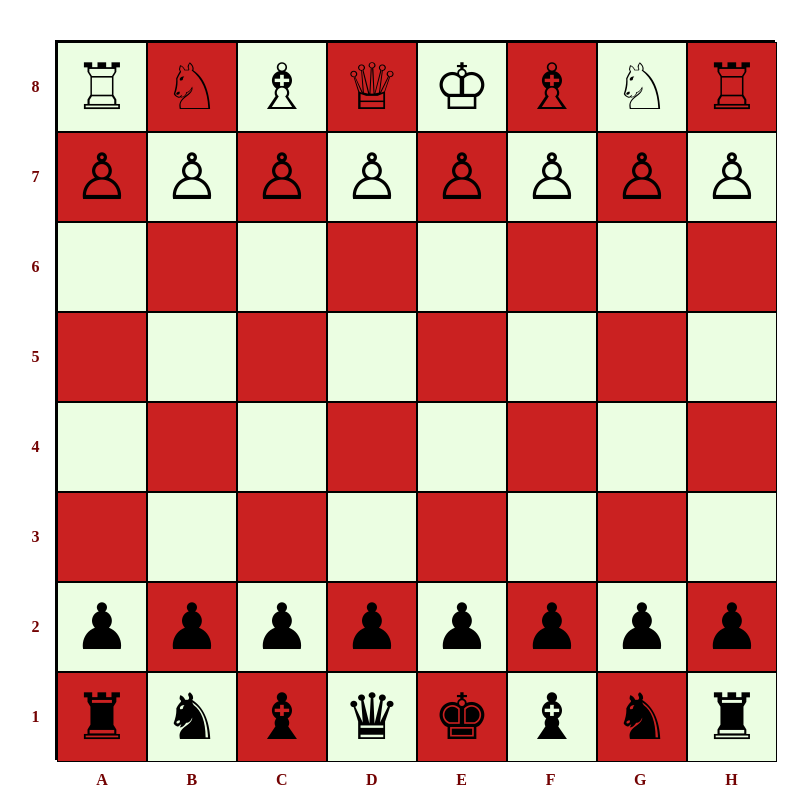
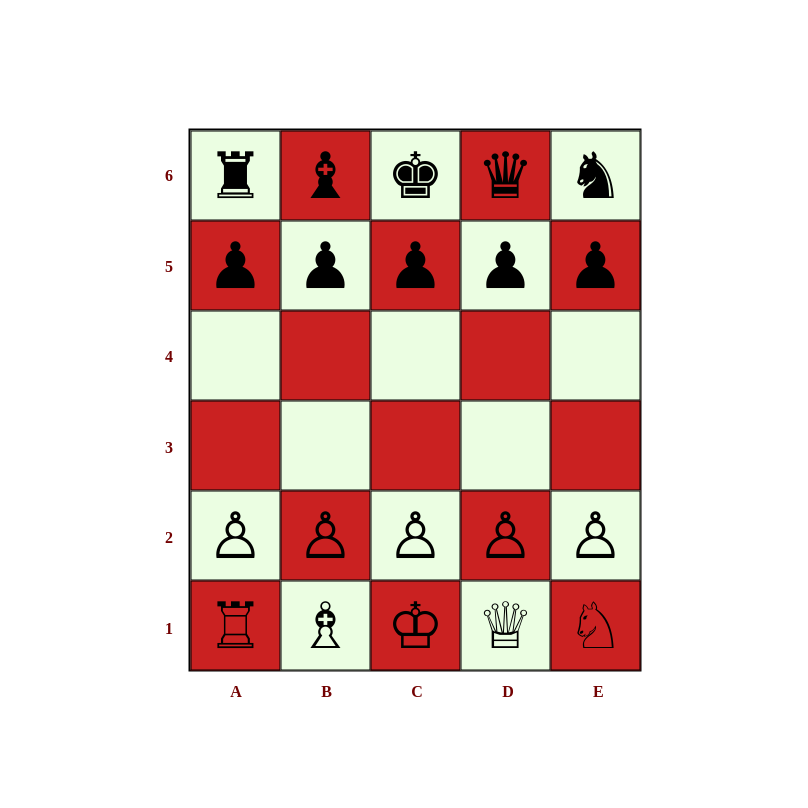
Before and after one commit to rifah43/mini_chess, a plain HTML site: page index.html in a window 1280 px wide. Shown: the whole page, without its empty margins (225-1033 px from the left). Drawn offline with Linux system fonts and the light colour scheme.

Commit message:
quick chess layout disi

```diff
--- a/chessUI/initiateBoard.js
+++ b/chessUI/initiateBoard.js
@@ -1,19 +1,9 @@
 import { setPieceIcon } from "./placeIcons.js";
+import {pieceInfo} from "./layout.js";
 
 function boardGeneration(white,gameboard){
-    const pieceInfo = [
-        ["white_rook", "white_knight", "white_bishop", "white_queen", "white_king", "white_bishop", "white_knight", "white_rook"],
-        ["white_pawn", "white_pawn", "white_pawn", "white_pawn", "white_pawn", "white_pawn", "white_pawn", "white_pawn"],
-        ["", "", "", "", "", "", "", ""],
-        ["", "", "", "", "", "", "", ""],
-        ["", "", "", "", "", "", "", ""],
-        ["", "", "", "", "", "", "", ""],
-        ["black_pawn", "black_pawn", "black_pawn", "black_pawn", "black_pawn", "black_pawn", "black_pawn", "black_pawn"],
-        ["black_rook", "black_knight", "black_bishop", "black_queen", "black_king", "black_bishop", "black_knight", "black_rook"],
-      ];
-
-      for (let row = 0; row < 8; row++) {
-          for (let col = 0; col < 8; col++) {
+      for (let row = 0; row < 6; row++) {
+          for (let col = 0; col < 5; col++) {
             let square = document.createElement("div");
             square.classList.add("square");
             if (!white) {
@@ -34,7 +24,6 @@ function boardGeneration(white,gameboard){
 
             gameboard.appendChild(square);
           }
-          white = !white;
         }
 }
 
--- /dev/null
+++ b/chessUI/layout.js
@@ -0,0 +1,12 @@
+const pieceInfo = [
+    ["black_rook", "black_bishop", "black_king", "black_queen", "black_knight"],
+    ["black_pawn", "black_pawn", "black_pawn", "black_pawn", "black_pawn"],
+    ["", "", "", "", ""],
+    ["", "", "", "", ""],
+    ["white_pawn", "white_pawn", "white_pawn", "white_pawn", "white_pawn"],
+    ["white_rook", "white_bishop", "white_king", "white_queen","white_knight"],
+  ];
+
+  export {pieceInfo};
+
+  //quick chess layout
--- a/chessUI/script.js
+++ b/chessUI/script.js
@@ -9,11 +9,12 @@ let letter = "ABCDEFGH";
 
   boardGeneration(white,gameboard);
 
-  for (let index = 1; index <= 8; index++) {
+  for (let index = 1; index <=6; index++) {
     let numberList = document.createElement("li");
     numberList.textContent = index;
     numbers.appendChild(numberList);
-
+  }
+  for (let index = 1; index <=5; index++) {
     let textList = document.createElement("li");
     textList.textContent = letter[index - 1];
     letters.appendChild(textList);
--- a/chessUI/style.css
+++ b/chessUI/style.css
@@ -6,25 +6,25 @@
 
 .board {
     display: grid;
-    grid-template-columns: repeat(8, 90px);
+    grid-template-columns: repeat(5, 90px);
     position: absolute;
     top: 50%;
     left: 50%;
     transform: translate(-50%, -50%);
-    width: 720px;
-    height: 720px; /* Adjusted height to match cell size */
+    width: 453px;
+    height: 543px;
     border: 2px solid rgb(0, 0, 0);
 }
 
 .square {
     display: flex;
     justify-content: center;
-    align-items: center; /* Center content vertically */
+    align-items: center;
     height: 90px;
     width: 90px;
     background-color: rgb(235, 254, 226);
     border: 1px solid rgb(0, 0, 0);
-    position: relative; /* Added to allow positioning of piece icons */
+    position: relative;
 }
 
 .piece {
@@ -37,7 +37,7 @@
     flex-direction: column-reverse;
     align-items: center;
     justify-content: space-around;
-    height: 720px;
+    height: 543px;
     width: 57px;
     left: -50px;
     font-size: 1rem;
@@ -52,7 +52,7 @@
     align-items: center;
     justify-content: space-around;
     height: 57px;
-    width: 720px;
+    width: 453px;
     left: 0px;
     bottom: -50px;
     font-size: 1rem;
```
